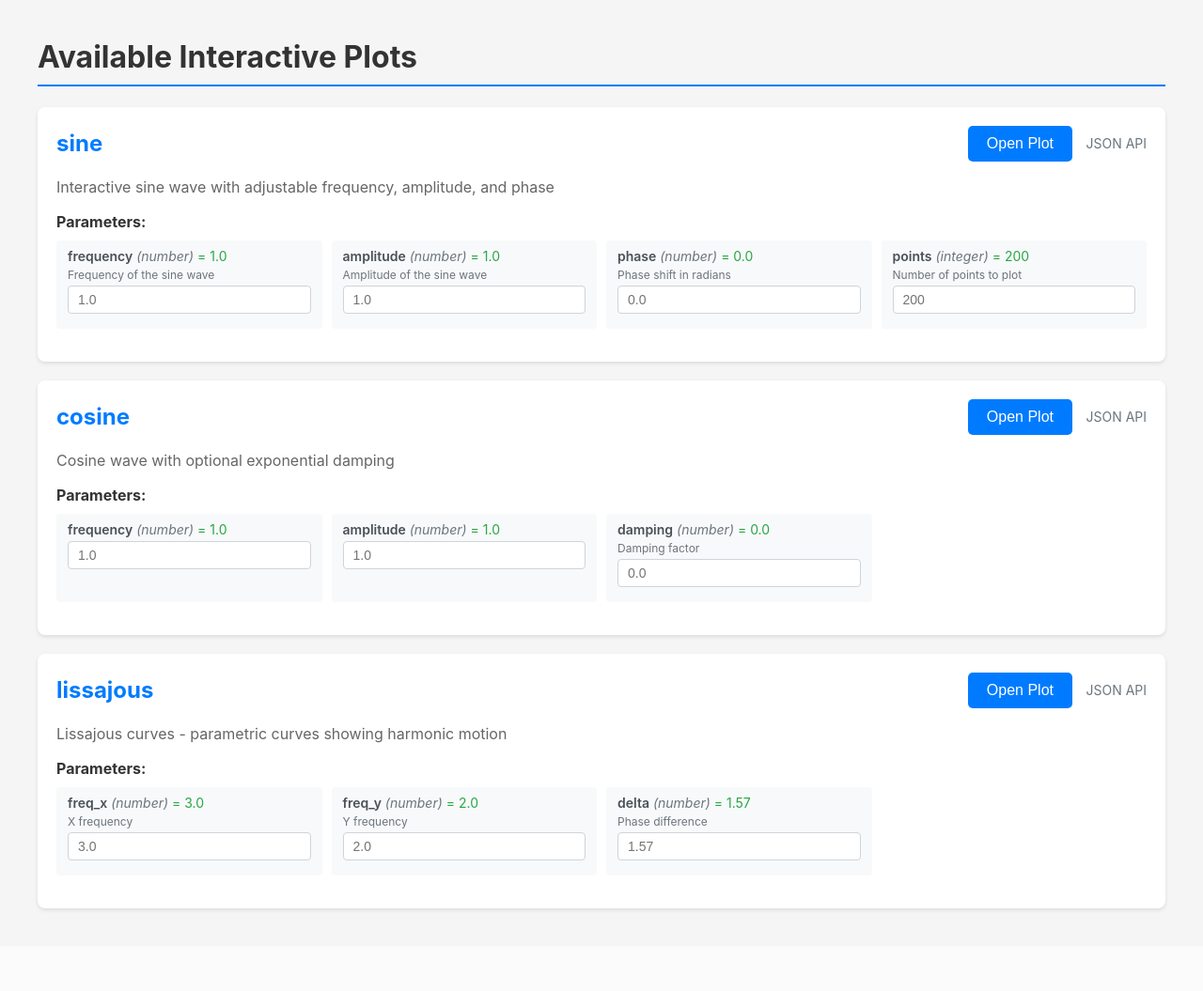
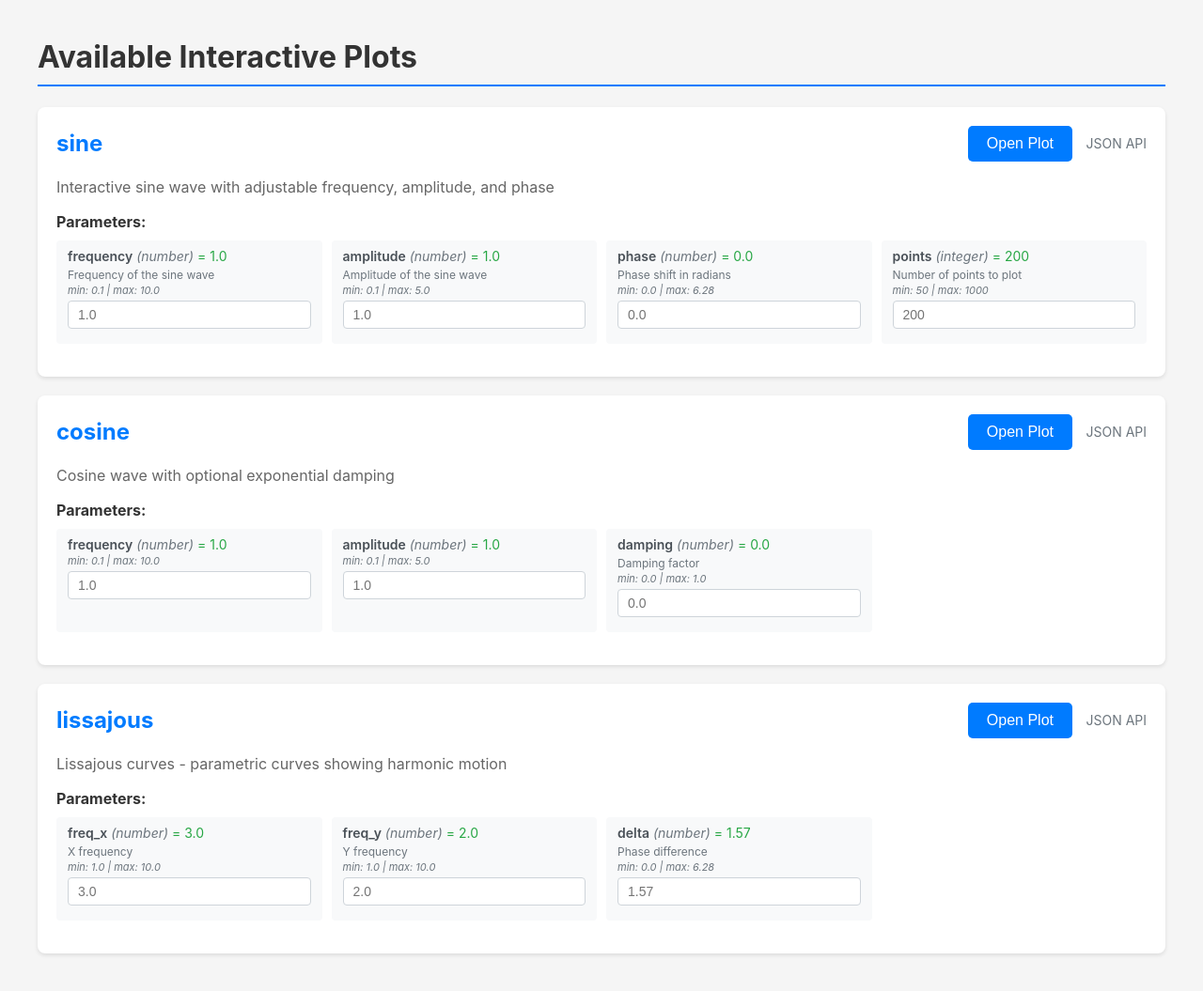
Before and after one commit to tacaswell/matplotlib-fastapi, a FastAPI app: page / in a window 1280 px wide. Shown: the whole page at 94% size. Before the commit the page ends 970 px from the top, so only its background shows below. Run offline with FastAPI, Linux system fonts and the light colour scheme.

Commit message:
ENH: put bounds in the UI

```diff
--- a/mpl_fastapi/templates/plots_list.html
+++ b/mpl_fastapi/templates/plots_list.html
@@ -118,6 +118,12 @@
             display: block;
             margin-bottom: 8px;
         }
+        .parameter-constraints {
+            font-size: 11px;
+            color: #6c757d;
+            margin-top: 2px;
+            font-style: italic;
+        }
     </style>
     <script>
         function openPlotWithParams(plotName, formId) {
@@ -179,12 +185,32 @@
                                 {{ param_info.description }}
                             </div>
                             {% endif %}
+                            {% if param_info.minimum is defined or param_info.maximum is defined or param_info.exclusiveMinimum is defined or param_info.exclusiveMaximum is defined %}
+                            <div class="parameter-constraints">
+                                {% if param_info.minimum is defined %}
+                                    min: {{ param_info.minimum }}
+                                {% elif param_info.exclusiveMinimum is defined %}
+                                    min: &gt;{{ param_info.exclusiveMinimum }}
+                                {% endif %}
+                                {% if param_info.maximum is defined %}
+                                    {% if param_info.minimum is defined or param_info.exclusiveMinimum is defined %} | {% endif %}
+                                    max: {{ param_info.maximum }}
+                                {% elif param_info.exclusiveMaximum is defined %}
+                                    {% if param_info.minimum is defined or param_info.exclusiveMinimum is defined %} | {% endif %}
+                                    max: &lt;{{ param_info.exclusiveMaximum }}
+                                {% endif %}
+                            </div>
+                            {% endif %}
                             <input
                                 type="{% if param_info.type == 'number' or param_info.type == 'integer' %}number{% else %}text{% endif %}"
                                 name="{{ param_name }}"
                                 class="parameter-input"
                                 placeholder="{% if param_info.default is defined %}{{ param_info.default }}{% else %}Enter value{% endif %}"
                                 {% if param_info.type == 'number' %}step="any"{% endif %}
+                                {% if param_info.minimum is defined %}min="{{ param_info.minimum }}"{% endif %}
+                                {% if param_info.maximum is defined %}max="{{ param_info.maximum }}"{% endif %}
+                                {% if param_info.exclusiveMinimum is defined %}min="{{ param_info.exclusiveMinimum }}" step="0.01"{% endif %}
+                                {% if param_info.exclusiveMaximum is defined %}max="{{ param_info.exclusiveMaximum }}"{% endif %}
                             >
                         </label>
                     </div>
```
